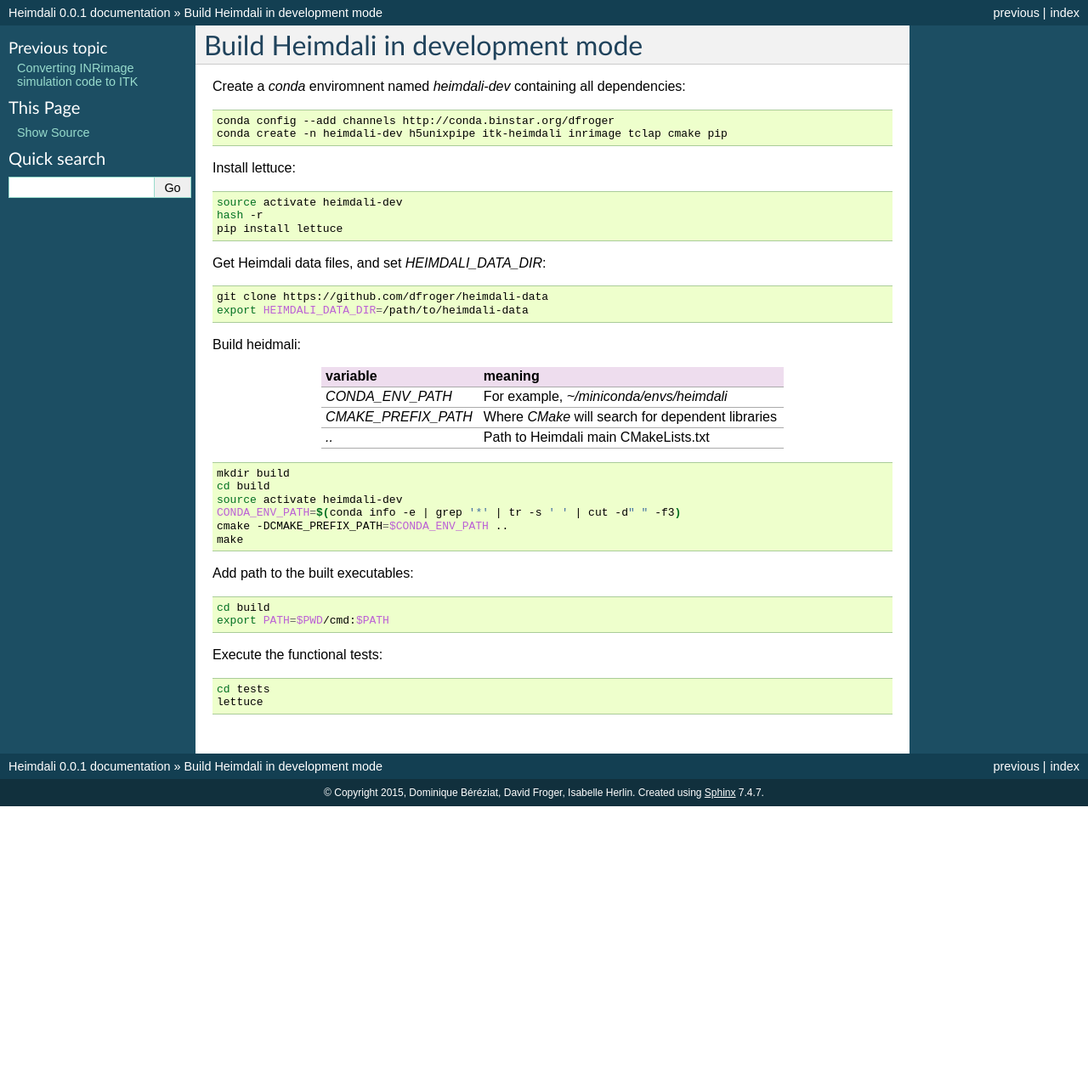
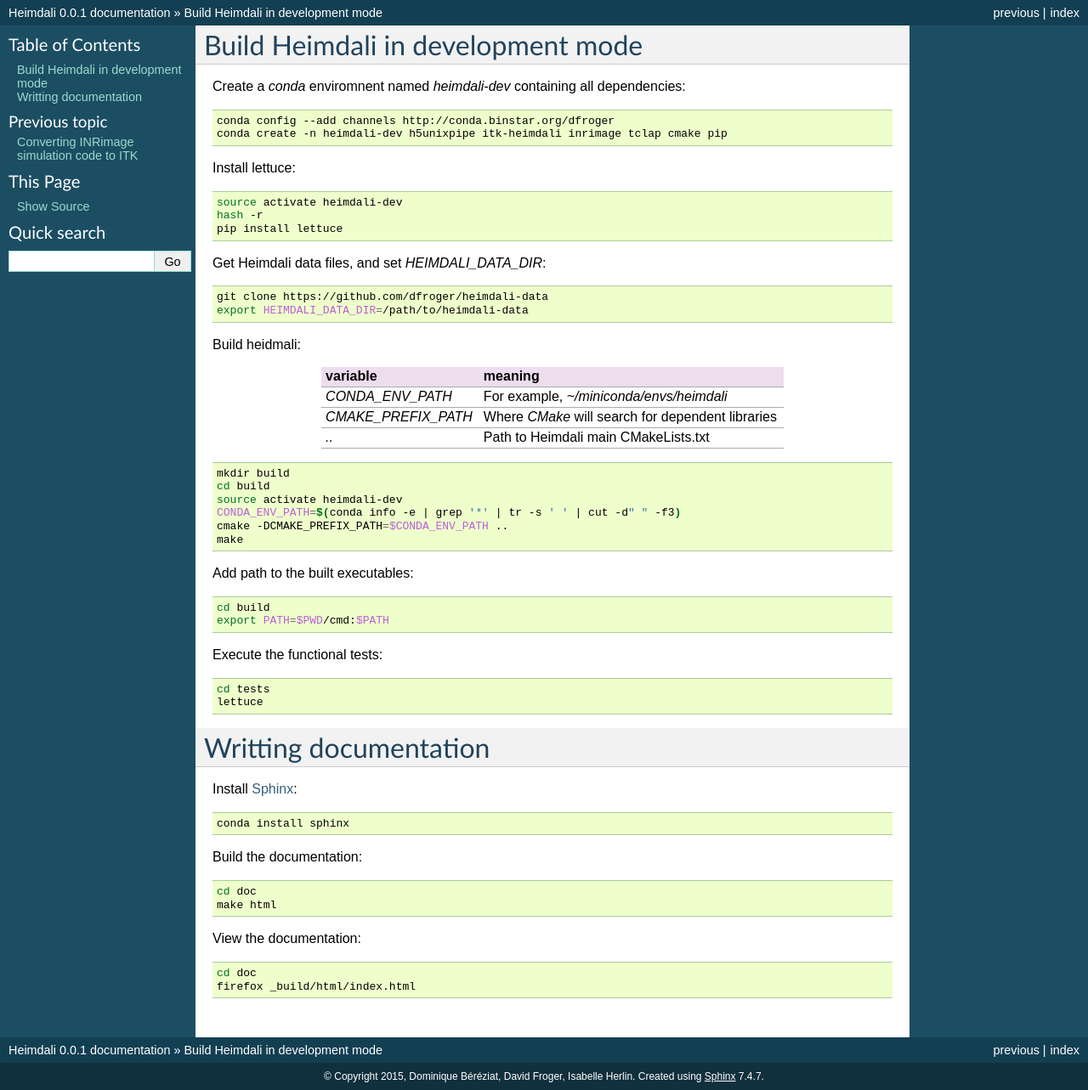
Before and after one commit to heimdali/heimdali, a Sphinx documentation site: the page built from doc/develop.rst, in a window 1280 px wide. Shown: the whole page at 85% size. Built offline with Sphinx 7.4.7, drawn with Linux system fonts in a browser that asks for light colours; before the commit the page ends 949 px from its top, so only the background shows below that.

Commit message:
DOC: how to build documentation

```diff
--- a/doc/develop.rst
+++ b/doc/develop.rst
@@ -59,3 +59,28 @@ Execute the functional tests:
 
     cd tests
     lettuce
+
+Writting documentation
+====================================
+
+Install Sphinx_:
+
+.. code-block:: bash
+
+    conda install sphinx
+
+Build the documentation:
+
+.. code-block:: bash
+
+    cd doc
+    make html
+
+View the documentation:
+
+.. code-block:: bash
+
+    cd doc
+    firefox _build/html/index.html
+
+.. _Sphinx: http://sphinx-doc.org/
```
